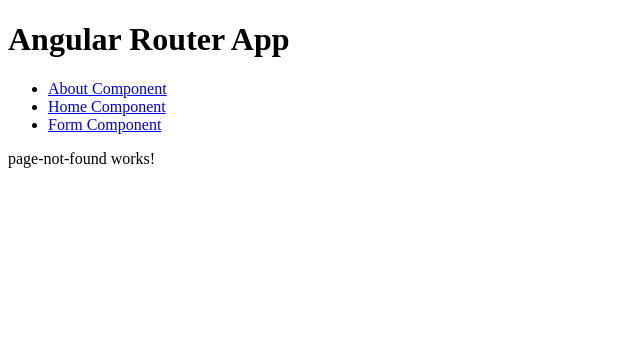
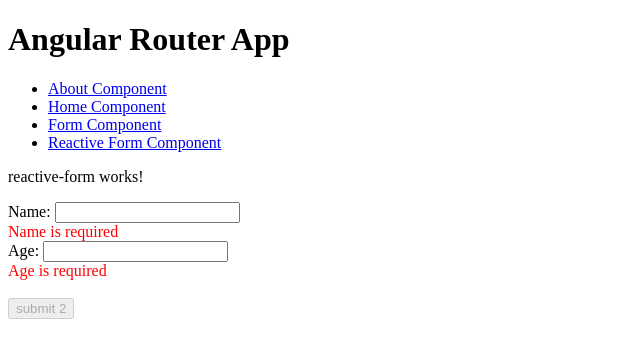
Before and after one commit to ConHeoXinh/Angular_16, an Angular app: page /reactiveForm in a window 1280 px wide. Shown: the top 358 px of the page, without its empty margins (0-640 px from the left). Built offline with nearby package versions, Linux system fonts and the light colour scheme.

Commit message:
reactiveForm

```diff
--- a/src/app/app.component.html
+++ b/src/app/app.component.html
@@ -20,10 +20,18 @@
     </li>
     <li>
       <a
-        routerLink="/templateform"
+        routerLink="/templateForm"
         routerLinkActive="active"
         ariaCurrentWhenActive="page"
         >Form Component</a
+      >
+    </li>
+    <li>
+      <a
+        routerLink="/reactiveForm"
+        routerLinkActive="active"
+        ariaCurrentWhenActive="page"
+        >Reactive Form Component</a
       >
     </li>
   </ul>
--- /dev/null
+++ b/src/app/reactive-form/reactive-form.component.html
@@ -0,0 +1,22 @@
+<p>reactive-form works!</p>
+<form [formGroup]="formData" (ngSubmit)="onSubmit()">
+  <label>
+    Name:
+    <input type="text" formControlName="name" />
+    <div *ngIf="!formData.controls.name.valid" style="color: red">
+      Name is required
+    </div>
+  </label>
+
+  <label>
+    Age:
+    <input type="text" formControlName="age" />
+    <div *ngIf="!formData.controls.age.valid" style="color: red">
+      Age is required
+    </div>
+  </label>
+
+  <br />
+  <!-- <button (click)="submitForm()">Submit</button> -->
+  <button type="submit" [disabled]="!formData.valid">submit 2</button>
+</form>
--- /dev/null
+++ b/src/app/reactive-form/reactive-form.component.ts
@@ -0,0 +1,32 @@
+import { Component, OnInit } from '@angular/core';
+import { FormBuilder, FormControl, FormGroup, Validators } from '@angular/forms';
+import { CommonService } from '../Services/common.service';
+
+@Component({
+  selector: 'app-reactive-form',
+  templateUrl: './reactive-form.component.html',
+  styleUrls: ['./reactive-form.component.scss'],
+})
+export class ReactiveFormComponent implements OnInit {
+  // public formData: FormGroup = new FormGroup({
+  //   name: new FormControl(''),
+  //   age: new FormControl(''),
+  // });
+
+  public formData = this.formBuilder.group({
+    name: ['', Validators.required],
+    age: ['', Validators.required],
+  });
+
+  constructor(
+    private common: CommonService,
+    private formBuilder: FormBuilder
+  ) {}
+
+  ngOnInit(): void {}
+  public onSubmit(): void {
+    //  console.log('submit form: formData = '+ this.formData);
+    //  console.log('submit form: formData = ', this.formData.value);
+    this.common.submitData(this.formData.value);
+  }
+}
```
Also changed, not shown: src/app/app-routing.module.ts (+5 -3 lines), src/app/app.module.ts (+8 -9 lines), src/app/reactive-form/reactive-form.component.scss (added), 1 other file (tests, documents, lock files or other folders).
